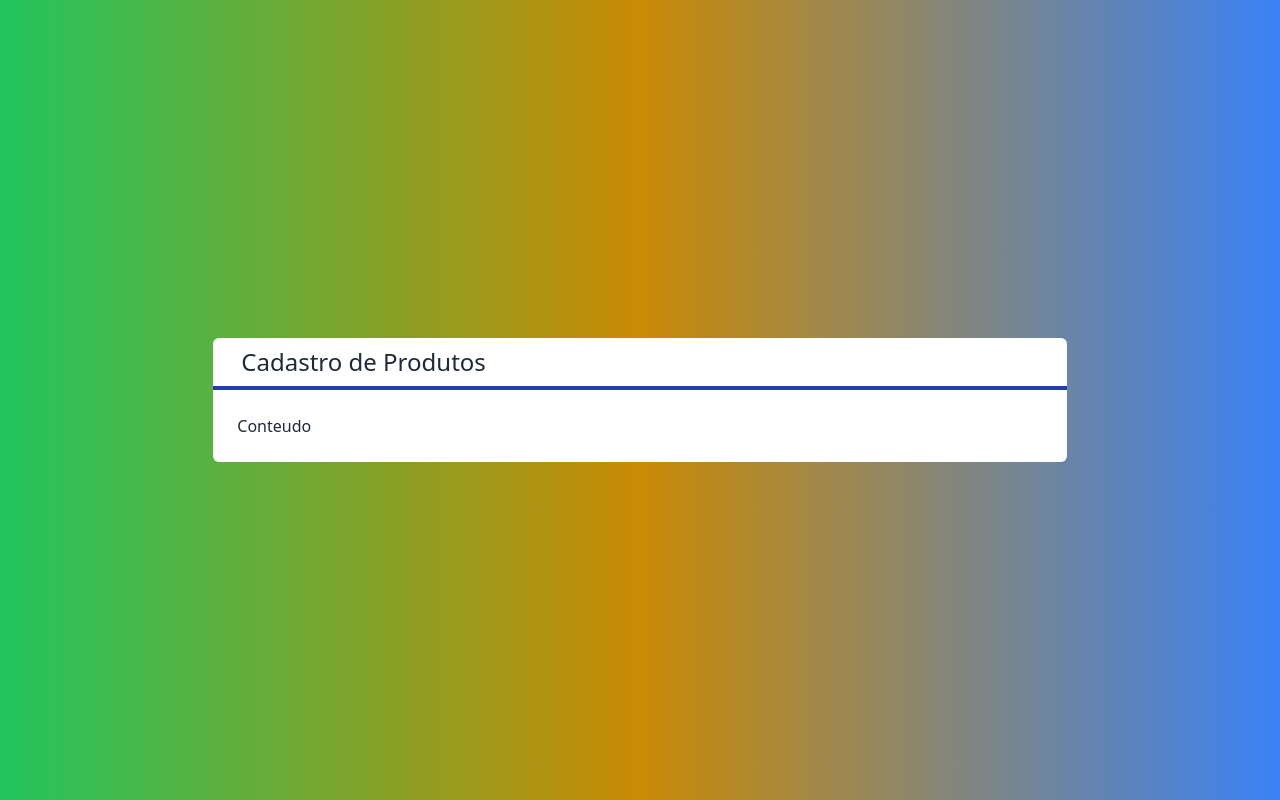
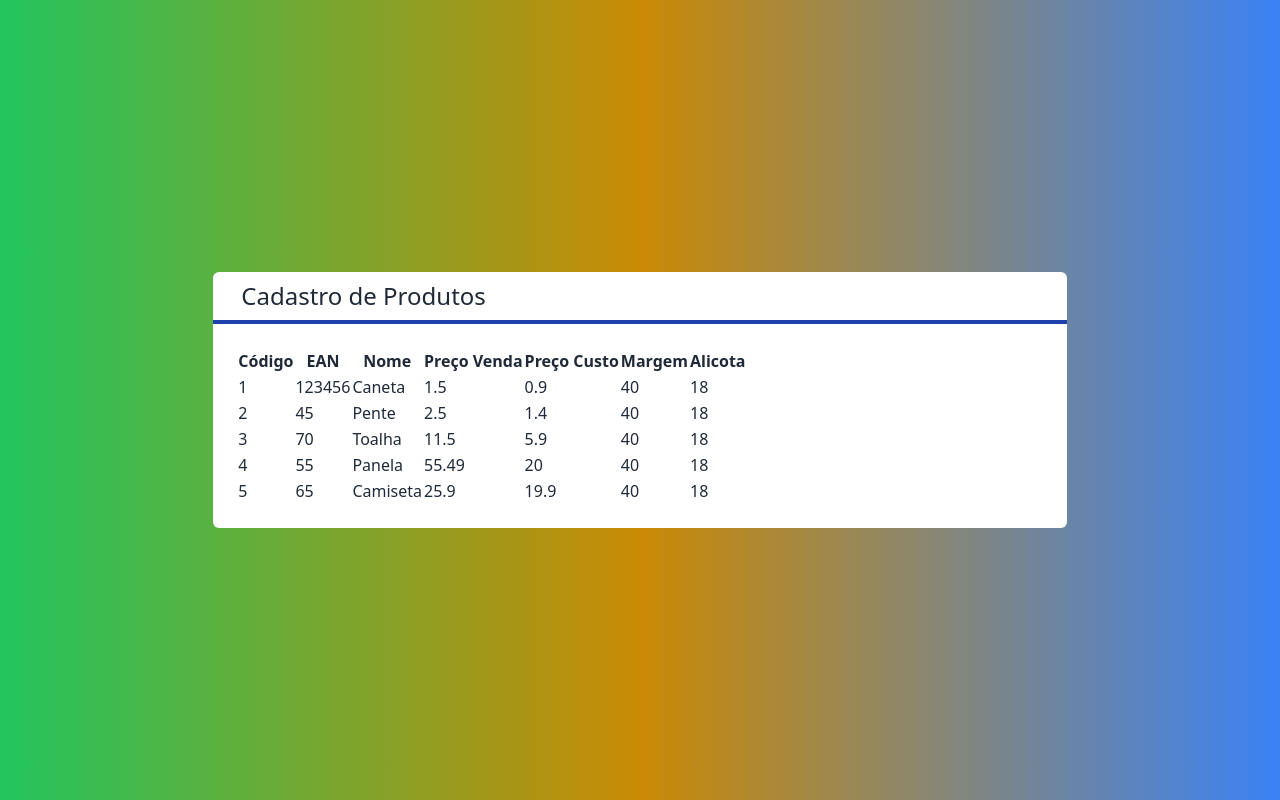
Before and after one commit to davidIsrael-rj/cadastro_produtos_Next.js, a Next.js app: page / in a window 1280 px wide. Built offline with nearby package versions, Linux system fonts and the light colour scheme.

Commit message:
Componente Tabela #01

```diff
--- /dev/null
+++ b/src/components/Tabela.tsx
@@ -0,0 +1,47 @@
+import Produto from "@/core/Produto"
+
+interface TabelaProps {
+    produtos: Produto[]
+}
+
+export default function Tabela(props: TabelaProps) {
+
+    function renderizarCabecalho() {
+        return (
+            <tr>
+                <th>Código</th>
+                <th>EAN</th>
+                <th>Nome</th>
+                <th>Preço Venda</th>
+                <th>Preço Custo</th>
+                <th>Margem</th>
+                <th>Alicota</th>
+            </tr>
+        )
+    }
+    function renderizarDados() {
+        return props.produtos?.map((produto, i) => {
+            return (
+                <tr key={produto.id}>
+                    <td>{produto.id}</td>
+                    <td>{produto.cod_barra}</td>
+                    <td>{produto.nome}</td>
+                    <td>{produto.preco_venda}</td>
+                    <td>{produto.preco_custo}</td>
+                    <td>{produto.margem}</td>
+                    <td>{produto.alicota}</td>
+                </tr>
+            )
+        })
+    }
+    return (
+        <table>
+            <thead>
+                {renderizarCabecalho()}
+            </thead>
+            <tbody>
+                {renderizarDados()}
+            </tbody>
+        </table>
+    )
+}
--- a/src/pages/index.tsx
+++ b/src/pages/index.tsx
@@ -1,6 +1,15 @@
 import Layout from "@/components/Layout";
+import Tabela from "@/components/Tabela";
+import Produto from "@/core/Produto";
 
 export default function Home() {
+  const produtos = [
+    new Produto("123456","Caneta", 1.50, 0.90, 40, "18", "1"),
+    new Produto("45","Pente", 2.50, 1.40, 40, "18", "2"),
+    new Produto("70","Toalha", 11.50, 5.90, 40, "18", "3"),
+    new Produto("55","Panela", 55.49, 20.00, 40, "18", "4"),
+    new Produto("65","Camiseta", 25.90, 19.90, 40, "18", "5"),
+  ]
   return (
 
     <div className={`
@@ -8,7 +17,7 @@ export default function Home() {
       bg-gradient-to-r from-green-500 via-yellow-600 to-blue-500
     `}>
       <Layout titulo="Cadastro de Produtos">
-        <span>Conteudo</span>
+        <Tabela produtos={produtos}></Tabela>
       </Layout>
     </div>
 
```
